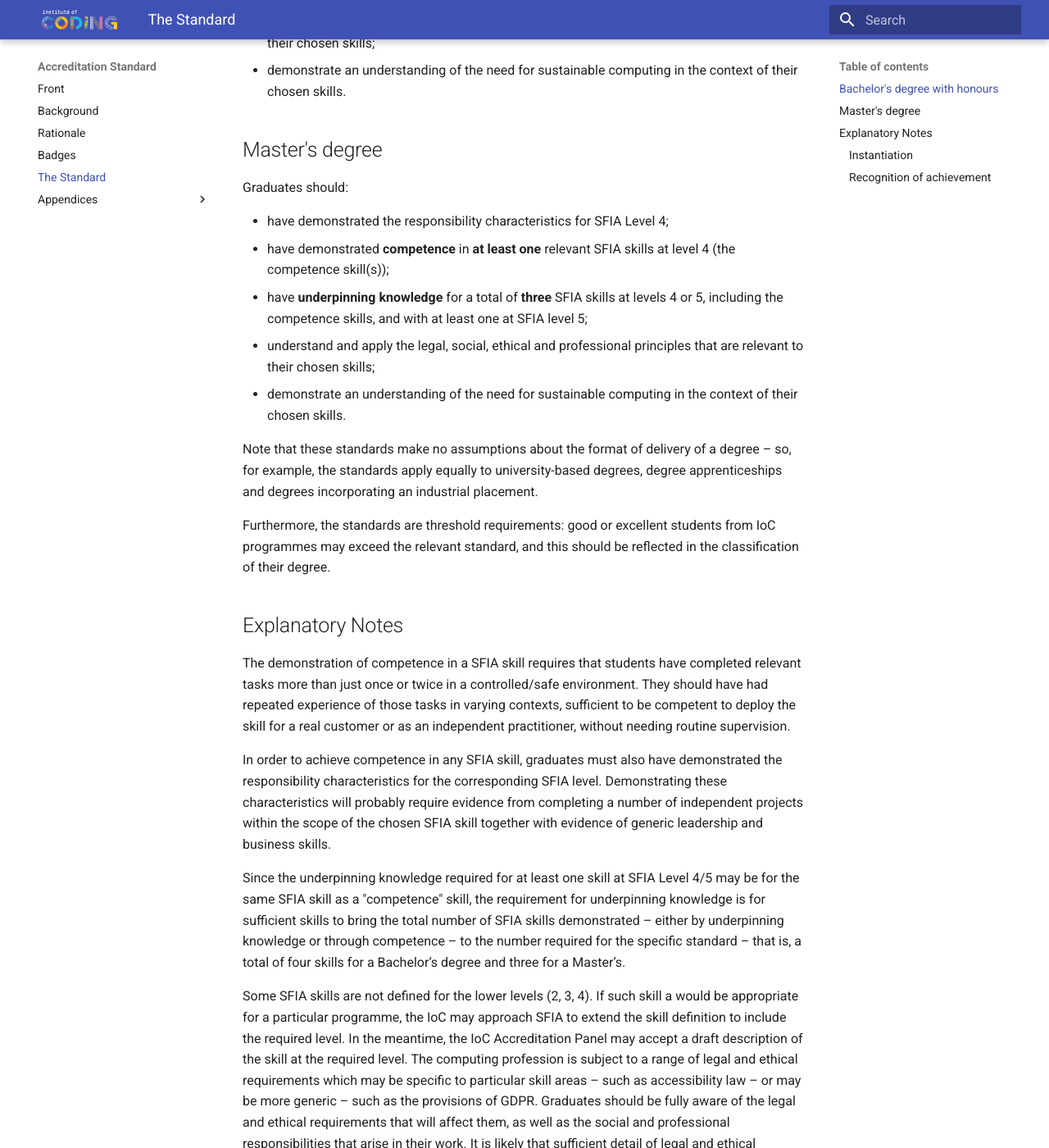
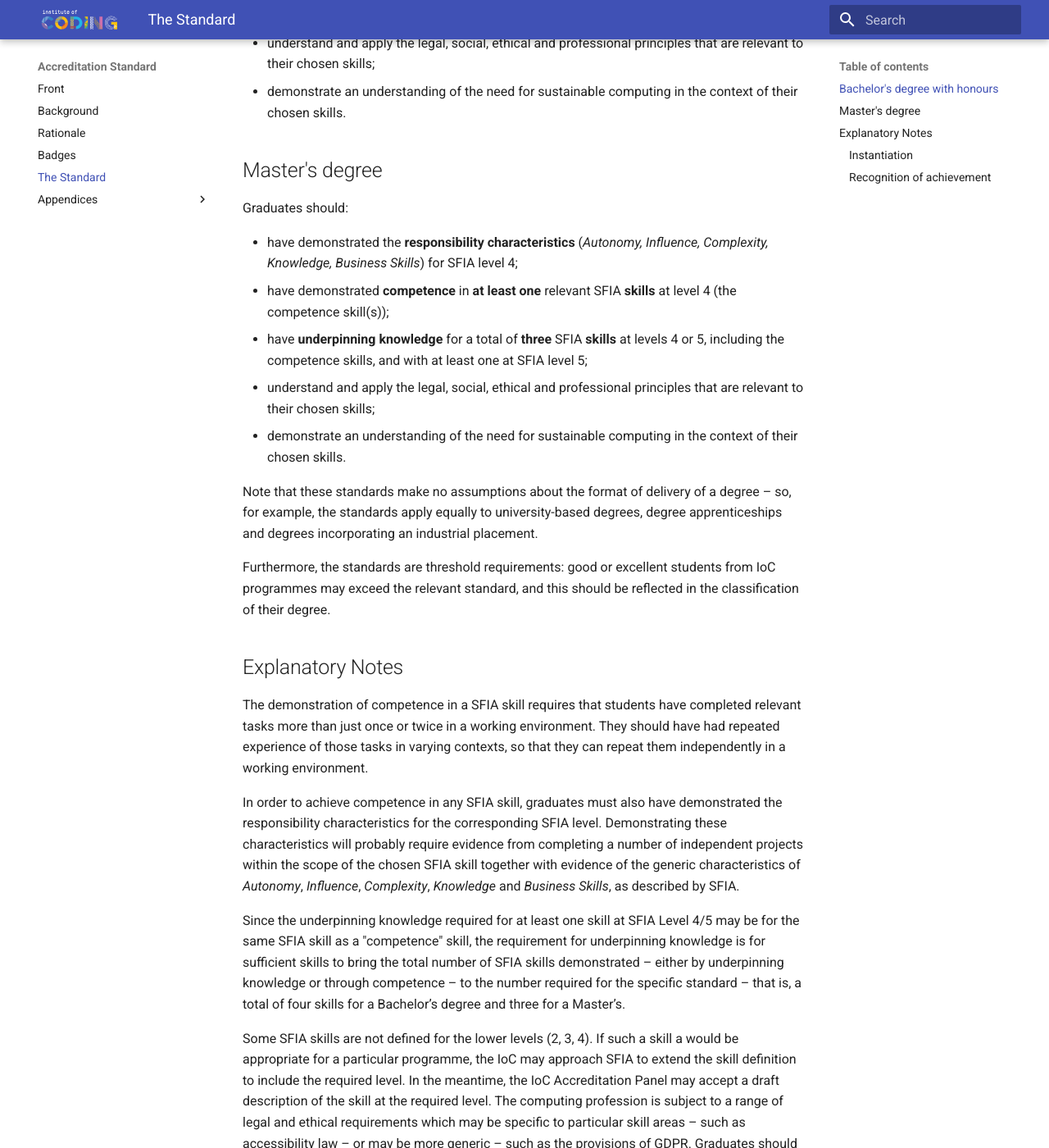
Before and after one commit to institute-of-coding/accreditation-standard, an MkDocs documentation site: the page built from docs/standard/standard.md, in a window 1280 px wide and 1400 px high, scrolled down 410 px. Shown: the whole window at 82% size. Built offline with MkDocs 1.6.1 and Material for MkDocs 9.7.7, drawn with Linux system fonts in a browser that asks for light colours; some of the changed text lies outside the part shown.

Commit message:
updated changed per feedback from MKB

```diff
--- a/docs/standard/standard.md
+++ b/docs/standard/standard.md
@@ -4,9 +4,9 @@
 
 Graduates should:
 
-* have demonstrated the responsibility characteristics for SFIA Level 3;
-* have demonstrated **competence** in one or more relevant SFIA skills at level 3 (the competence skill(s));
-* have **underpinning knowledge** for a total of **four** SFIA skills at levels 3 or 4, including the competence skill(s), and with at least one at SFIA level 4;
+* have demonstrated the **responsibility characteristics** (*Autonomy, Influence, Complexity, Knowledge, Business Skills*) for SFIA level 3;
+* have demonstrated **competence** in one or more relevant SFIA **skills** at level 3 (the competence skill(s));
+* have **underpinning knowledge** for a total of **four** SFIA **skills** at levels 3 or 4, including the competence skill(s), and with at least one at SFIA level 4;
 * understand and apply the legal, social, ethical and professional principles that are relevant to their chosen skills;
 * demonstrate an understanding of the need for sustainable computing in the context of their chosen skills.
 
@@ -14,9 +14,9 @@ Graduates should:
 
 Graduates should:
 
-* have demonstrated the responsibility characteristics for SFIA Level 4;
-* have demonstrated **competence** in **at least one** relevant SFIA skills at level 4 (the competence skill(s));
-* have **underpinning knowledge** for a total of **three** SFIA skills at levels 4 or 5, including the competence skills, and with at least one at SFIA level 5;
+* have demonstrated the **responsibility characteristics** (*Autonomy, Influence, Complexity, Knowledge, Business Skills*) for SFIA level 4;
+* have demonstrated **competence** in **at least one** relevant SFIA **skills** at level 4 (the competence skill(s));
+* have **underpinning knowledge** for a total of **three** SFIA **skills** at levels 4 or 5, including the competence skills, and with at least one at SFIA level 5;
 * understand and apply the legal, social, ethical and professional principles that are relevant to their chosen skills;
 * demonstrate an understanding of the need for sustainable computing in the context of their chosen skills.
 
@@ -26,13 +26,13 @@ Furthermore, the standards are threshold requirements: good or excellent student
 
 ## Explanatory Notes
 
-The demonstration of competence in a SFIA skill requires that students have completed relevant tasks more than just once or twice in a controlled/safe environment.  They should have had repeated experience of those tasks in varying contexts, sufficient to be competent to deploy the skill for a real customer or as an independent practitioner, without needing routine supervision.
+The demonstration of competence in a SFIA skill requires that students have completed relevant tasks more than just once or twice in a working environment.  They should have had repeated experience of those tasks in varying contexts, so that they can repeat them independently in a working environment.
 
-In order to achieve competence in any SFIA skill, graduates must also have demonstrated the responsibility characteristics for the corresponding SFIA level.  Demonstrating these characteristics will probably require evidence from completing a number of independent projects within the scope of the chosen SFIA skill together with evidence of generic leadership and business skills.
+In order to achieve competence in any SFIA skill, graduates must also have demonstrated the responsibility characteristics for the corresponding SFIA level. Demonstrating these characteristics will probably require evidence from completing a number of independent projects within the scope of the chosen SFIA skill together with evidence of the generic characteristics of *Autonomy*, *Influence*, *Complexity*, *Knowledge* and *Business Skills*, as described by SFIA.
 
 Since the underpinning knowledge required for at least one skill at SFIA Level 4/5 may be for the same SFIA skill as a "competence" skill, the requirement for underpinning knowledge is for sufficient skills to bring the total number of SFIA skills demonstrated – either by underpinning knowledge or through competence – to the number required for the specific standard – that is, a total of four skills for a Bachelor’s degree and three for a Master’s.
 
-Some SFIA skills are not defined for the lower levels (2, 3, 4).  If such skill a would be appropriate for a particular programme, the IoC may approach SFIA to extend the skill definition to include the required level.  In the meantime, the IoC Accreditation Panel may accept a draft description of the skill at the required level.
+Some SFIA skills are not defined for the lower levels (2, 3, 4).  If such a skill a would be appropriate for a particular programme, the IoC may approach SFIA to extend the skill definition to include the required level.  In the meantime, the IoC Accreditation Panel may accept a draft description of the skill at the required level.
 The computing profession is subject to a range of legal and ethical requirements which may be specific to particular skill areas – such as accessibility law – or may be more generic – such as the provisions of GDPR.  Graduates should be fully aware of the legal and ethical requirements that will affect them, as well as the social and professional responsibilities that arise in their work.  It is likely that sufficient detail of legal and ethical requirements will have been taught alongside technical material for graduates to have a sound understanding of how these requirements affect their activities.
 
 In addition to these explicit requirements, it is likely that any graduate achieving the standard will have additional underpinning knowledge, and possibly competence, corresponding to several additional SFIA skills at Levels 1, 2 or (for Master’s degrees) 3.
```
Also changed, not shown: docs/standard/background.md (+7 -11 lines), docs/standard/rationale.md (+3 -3 lines), 1 other file.
